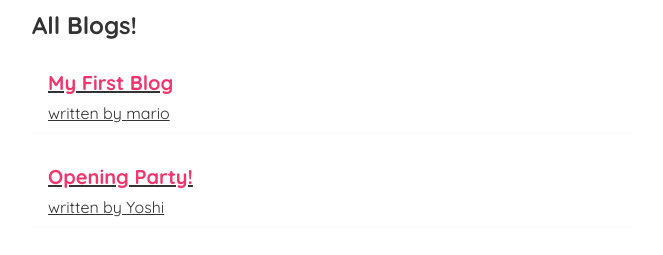
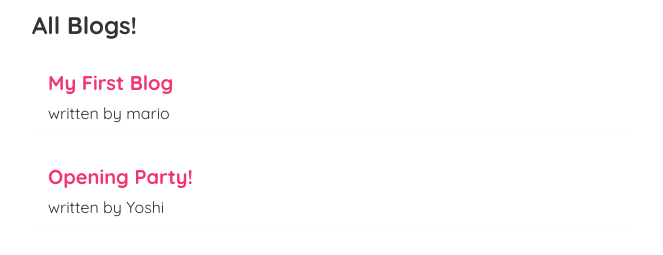
Before and after one commit to andydangit/Ninja-Modern-React, a React (Create React App) app: page / in a window 1280 px wide. Shown: the part 121-376 px from the top of the page, without its empty margins (308-971 px from the left). Built offline with nearby package versions, Linux system fonts and the light colour scheme; data requests are answered from the project's data file.

Commit message:
update style and change the timing to 500

```diff
--- a/src/Component/useFetch.js
+++ b/src/Component/useFetch.js
@@ -31,7 +31,7 @@ const useFetch = (url) => {
         }
 
       });
-    }, 1000);
+    }, 500);
 
     return () => abortCont.abort();
 
--- a/src/index.css
+++ b/src/index.css
@@ -59,3 +59,7 @@ color: #f1356d;
   color: #f1356d;
   margin-bottom: 8px;
 }
+
+.blog-preview a{
+  text-decoration: none;
+}
```
